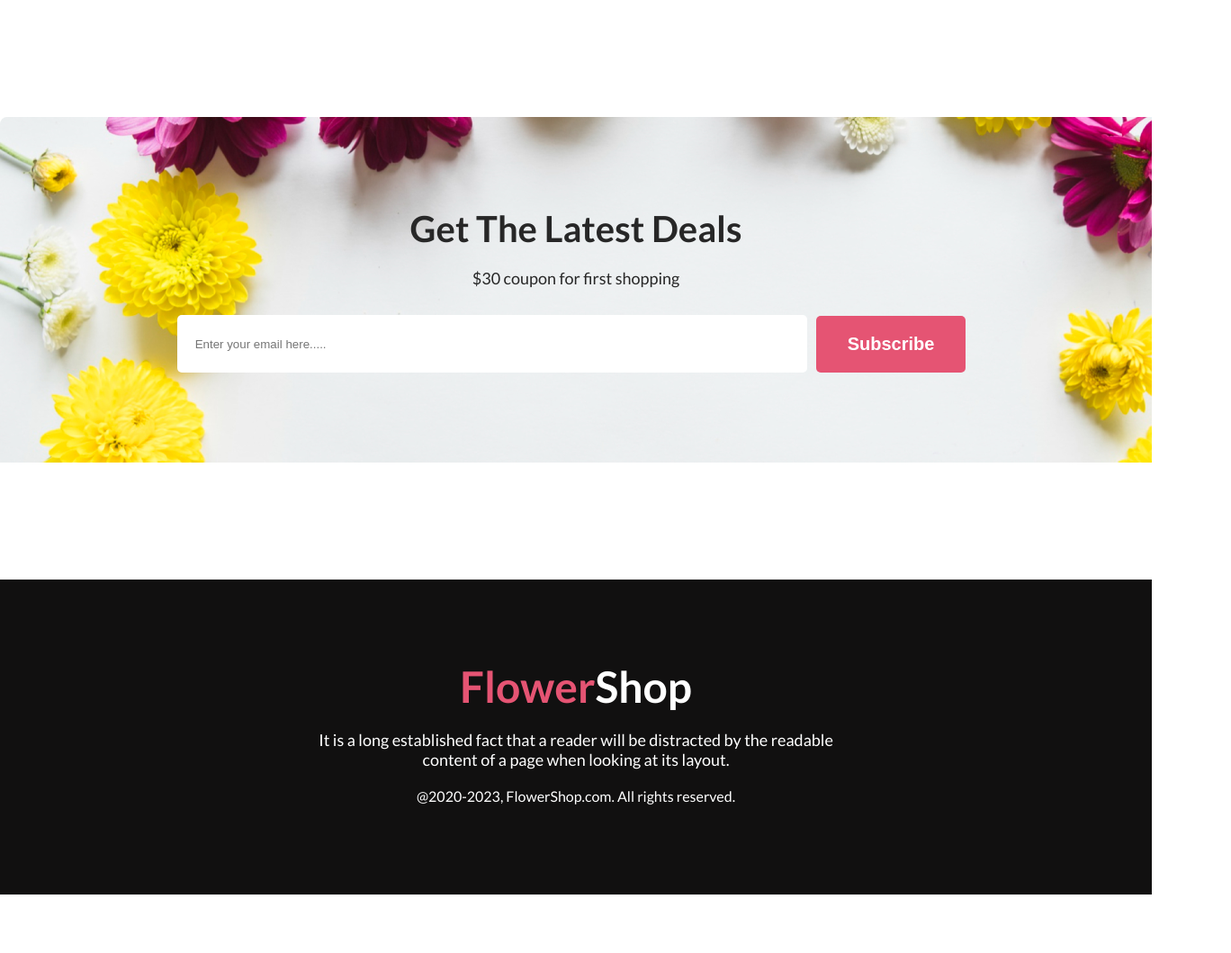
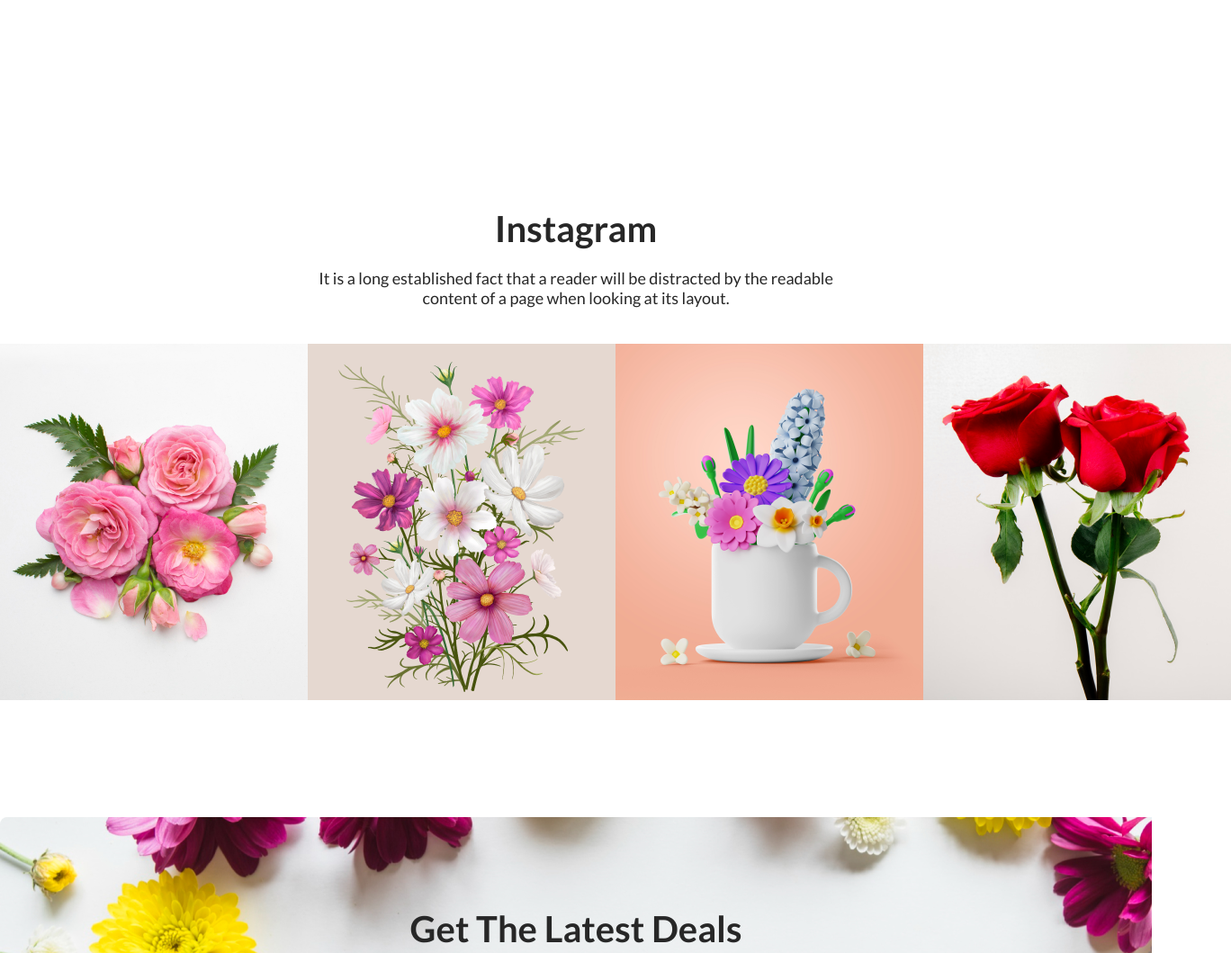
Before and after one commit to anikjoyy/flower-shop, a plain HTML site: page index.html in a window 1280 px wide. Shown: the top 1059 px of the page at 90% size, 1368 px wide, since content can reach past the window. Before the commit the page ends 994 px from the top, so only its background shows below. Drawn offline with Linux system fonts and the light colour scheme.

Commit message:
created instagram section

```diff
--- a/css/style.css
+++ b/css/style.css
@@ -43,6 +43,40 @@ main {
 /* section related css  */
 section {
   margin-top: 130px;
+}
+
+/* instagram related css  */
+.instagram-title {
+  font-size: 40px;
+  font-weight: 700;
+  color: #272727;
+  text-align: center;
+  padding-top: 100px;
+}
+
+.instagram-description {
+  font-size: 18px;
+  font-weight: 400;
+  color: #272727;
+  text-align: center;
+  margin-top: 20px;
+}
+
+.instagram-images {
+  display: flex;
+  justify-content: space-between;
+  align-items: center;
+  margin-top: 40px;
+  transition: transform 0.3s ease;
+}
+
+.instagram-images img {
+  transition: transform 0.3s ease;
+}
+
+.instagram-images img:hover {
+  transform: scale(1.05);
+  cursor: pointer;
 }
 
 /* newsletter related css  */
--- a/index.html
+++ b/index.html
@@ -12,6 +12,22 @@
 <body>
     <header></header>
     <main>
+        <!-- instagram section  -->
+        <section class="instagram-section">
+            <h3 class="instagram-title">Instagram</h3>
+            <p class="instagram-description">It is a long established fact that a reader will be distracted by the
+                readable <br> content of a page
+                when
+                looking at its
+                layout.
+            </p>
+            <div class="instagram-images">
+                <img src="./assets/Flower 01.png" alt="Flower01">
+                <img src="./assets/Rectangle 4.png" alt="Flower02">
+                <img src="./assets/Rectangle 5.png" alt="Flower03">
+                <img src="./assets/Rectangle 6.png" alt="Flower04">
+            </div>
+        </section>
         <!-- newsletter section  -->
         <section class="newsletter-section">
             <h3 class="newsletter-title">Get The Latest Deals</h3>
```
